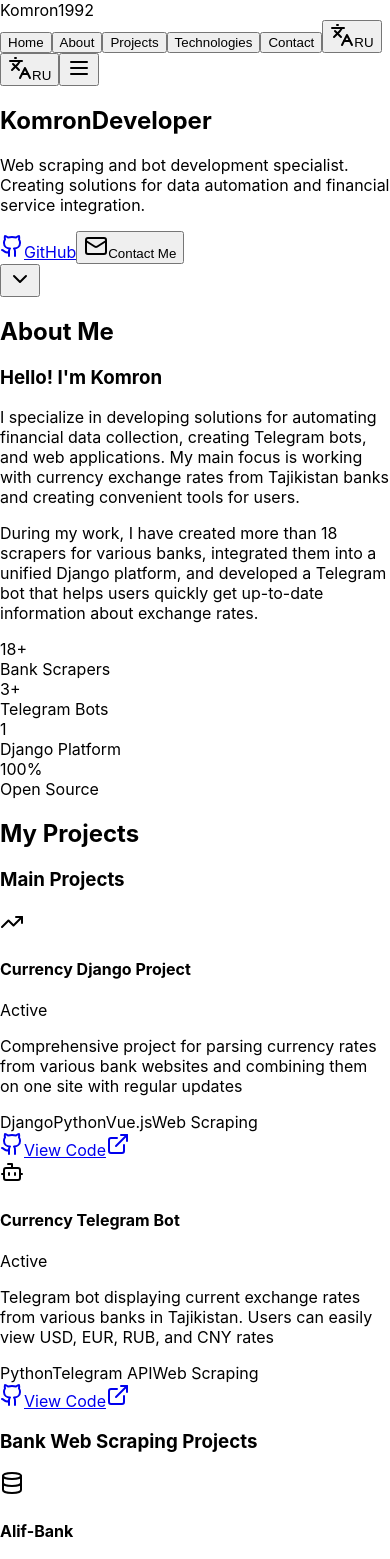
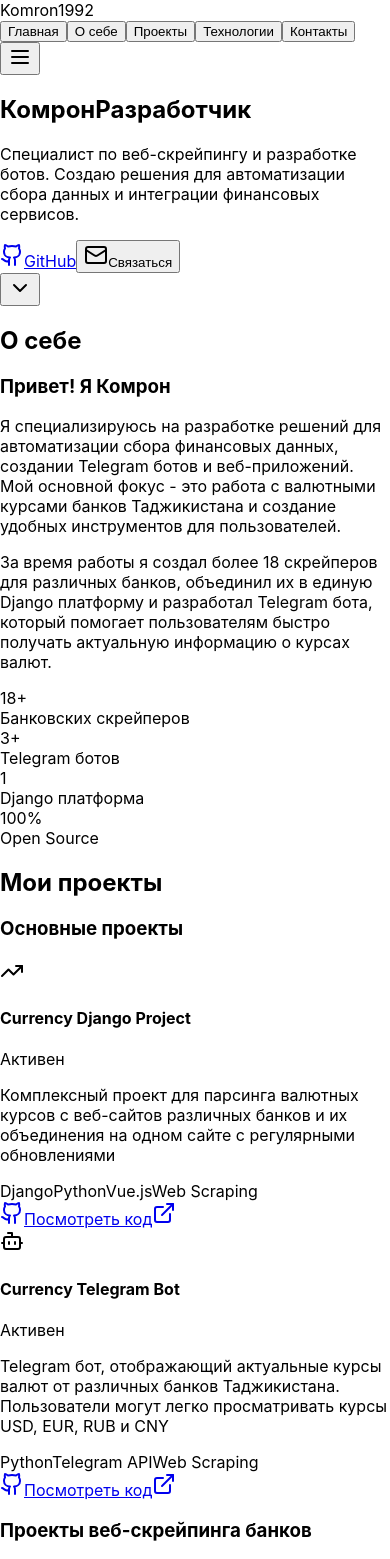
Before and after one commit to Komron1992/komron1992.github.io, a React (Create React App) app: page / in a window 390 px wide. Shown: the top 1559 px of the page. Built offline with nearby package versions, Linux system fonts and the light colour scheme.

Commit message:
Update App.js

```diff
--- a/src/App.js
+++ b/src/App.js
@@ -1,181 +1,39 @@
 import React, { useState, useEffect } from 'react';
-import { Github, ExternalLink, Mail, MessageCircle, Code, Database, Globe, Bot, TrendingUp, ChevronDown, Menu, X, Languages } from 'lucide-react';
+import { Github, ExternalLink, Mail, MessageCircle, Code, Database, Globe, Bot, TrendingUp, ChevronDown, Menu, X } from 'lucide-react';
 
 const Portfolio = () => {
   const [isMenuOpen, setIsMenuOpen] = useState(false);
   const [activeSection, setActiveSection] = useState('home');
-  const [language, setLanguage] = useState('en'); // Default to English
-
-  const translations = {
-    en: {
-      nav: {
-        home: 'Home',
-        about: 'About',
-        projects: 'Projects',
-        technologies: 'Technologies',
-        contact: 'Contact'
-      },
-      hero: {
-        name: 'Komron',
-        title: 'Developer',
-        subtitle: 'Web scraping and bot development specialist. Creating solutions for data automation and financial service integration.',
-        github: 'GitHub',
-        contact: 'Contact Me'
-      },
-      about: {
-        title: 'About Me',
-        greeting: 'Hello! I\'m Komron',
-        description1: 'I specialize in developing solutions for automating financial data collection, creating Telegram bots, and web applications. My main focus is working with currency exchange rates from Tajikistan banks and creating convenient tools for users.',
-        description2: 'During my work, I have created more than 18 scrapers for various banks, integrated them into a unified Django platform, and developed a Telegram bot that helps users quickly get up-to-date information about exchange rates.',
-        stats: {
-          scrapers: 'Bank Scrapers',
-          bots: 'Telegram Bots',
-          platform: 'Django Platform',
-          openSource: 'Open Source'
-        }
-      },
-      projects: {
-        title: 'My Projects',
-        mainProjects: 'Main Projects',
-        scrapingProjects: 'Bank Web Scraping Projects',
-        otherProjects: 'Other Projects',
-        viewCode: 'View Code',
-        status: {
-          active: 'Active',
-          development: 'In Development'
-        },
-        descriptions: {
-          currency: 'Comprehensive project for parsing currency rates from various bank websites and combining them on one site with regular updates',
-          bot: 'Telegram bot displaying current exchange rates from various banks in Tajikistan. Users can easily view USD, EUR, RUB, and CNY rates',
-          vixi: 'Intelligent Telegram bot with artificial intelligence capabilities'
-        },
-        bankScraper: 'Currency Rate Scraper'
-      },
-      technologies: {
-        title: 'Technologies',
-        subtitle: 'Technologies and tools I use in my work'
-      },
-      contact: {
-        title: 'Contact Me',
-        subtitle: 'Ready for new projects and interesting opportunities',
-        workTogether: 'Let\'s work together!',
-        description: 'If you have an interesting project or are looking for a developer for data collection automation, bot creation, or web applications - I\'d be happy to discuss the details.',
-        email: 'Send Email',
-        specializations: 'My Specializations',
-        skills: [
-          'Web scraping and data parsing',
-          'Telegram bot development',
-          'Django web applications',
-          'Business process automation',
-          'API integrations',
-          'Financial data and exchange rates'
-        ]
-      },
-      footer: {
-        rights: '© 2025 Komron. All rights reserved.'
-      }
-    },
-    ru: {
-      nav: {
-        home: 'Главная',
-        about: 'О себе',
-        projects: 'Проекты',
-        technologies: 'Технологии',
-        contact: 'Контакты'
-      },
-      hero: {
-        name: 'Комрон',
-        title: 'Разработчик',
-        subtitle: 'Специалист по веб-скрейпингу и разработке ботов. Создаю решения для автоматизации сбора данных и интеграции финансовых сервисов.',
-        github: 'GitHub',
-        contact: 'Связаться'
-      },
-      about: {
-        title: 'О себе',
-        greeting: 'Привет! Я Комрон',
-        description1: 'Я специализируюсь на разработке решений для автоматизации сбора финансовых данных, создании Telegram ботов и веб-приложений. Мой основной фокус - это работа с валютными курсами банков Таджикистана и создание удобных инструментов для пользователей.',
-        description2: 'За время работы я создал более 18 скрейперов для различных банков, объединил их в единую Django платформу и разработал Telegram бота, который помогает пользователям быстро получать актуальную информацию о курсах валют.',
-        stats: {
-          scrapers: 'Банковских скрейперов',
-          bots: 'Telegram ботов',
-          platform: 'Django платформа',
-          openSource: 'Open Source'
-        }
-      },
-      projects: {
-        title: 'Мои проекты',
-        mainProjects: 'Основные проекты',
-        scrapingProjects: 'Проекты веб-скрейпинга банков',
-        otherProjects: 'Другие проекты',
-        viewCode: 'Посмотреть код',
-        status: {
-          active: 'Активен',
-          development: 'Разработка'
-        },
-        descriptions: {
-          currency: 'Комплексный проект для парсинга валютных курсов с веб-сайтов различных банков и их объединения на одном сайте с регулярными обновлениями',
-          bot: 'Telegram бот, отображающий актуальные курсы валют от различных банков Таджикистана. Пользователи могут легко просматривать курсы USD, EUR, RUB и CNY',
-          vixi: 'Интеллектуальный Telegram бот с возможностями искусственного интеллекта'
-        },
-        bankScraper: 'Скрейпер валютных курсов'
-      },
-      technologies: {
-        title: 'Технологии',
-        subtitle: 'Технологии и инструменты, которые я использую в своей работе'
-      },
-      contact: {
-        title: 'Свяжитесь со мной',
-        subtitle: 'Готов к новым проектам и интересным предложениям',
-        workTogether: 'Давайте работать вместе!',
-        description: 'Если у вас есть интересный проект или вы ищете разработчика для автоматизации сбора данных, создания ботов или веб-приложений - буду рад обсудить детали.',
-        email: 'Написать email',
-        specializations: 'Мои специализации',
-        skills: [
-          'Веб-скрейпинг и парсинг данных',
-          'Разработка Telegram ботов',
-          'Django веб-приложения',
-          'Автоматизация бизнес-процессов',
-          'API интеграции',
-          'Финансовые данные и валютные курсы'
-        ]
-      },
-      footer: {
-        rights: '© 2025 Комрон. Все права защищены.'
-      }
-    }
-  };
-
-  const t = translations[language];
 
   const projects = [
     {
       id: 1,
       title: "Currency Django Project",
-      description: t.projects.descriptions.currency,
+      description: "Комплексный проект для парсинга валютных курсов с веб-сайтов различных банков и их объединения на одном сайте с регулярными обновлениями",
       category: "main",
       technologies: ["Django", "Python", "Vue.js", "Web Scraping"],
       github: "https://github.com/Komron1992/Currency_django_project",
-      status: "active",
+      status: "Активен",
       icon: <TrendingUp className="w-6 h-6" />
     },
     {
       id: 2,
       title: "Currency Telegram Bot",
-      description: t.projects.descriptions.bot,
+      description: "Telegram бот, отображающий актуальные курсы валют от различных банков Таджикистана. Пользователи могут легко просматривать курсы USD, EUR, RUB и CNY",
       category: "main",
       technologies: ["Python", "Telegram API", "Web Scraping"],
       github: "https://github.com/Komron1992/currency_tjkBot",
-      status: "active",
+      status: "Активен",
       icon: <Bot className="w-6 h-6" />
     },
     {
       id: 3,
       title: "Vixi GPT Bot",
-      description: t.projects.descriptions.vixi,
+      description: "Интеллектуальный Telegram бот с возможностями искусственного интеллекта",
       category: "bot",
       technologies: ["Python", "AI/ML", "Telegram API"],
       github: "https://github.com/Komron1992/Vixi_gptBot",
-      status: "development",
+      status: "Разработка",
       icon: <MessageCircle className="w-6 h-6" />
     }
   ];
@@ -221,10 +79,6 @@ const Portfolio = () => {
     setIsMenuOpen(false);
   };
 
-  const toggleLanguage = () => {
-    setLanguage(language === 'en' ? 'ru' : 'en');
-  };
-
   return (
     <div className="min-h-screen bg-gradient-to-br from-slate-900 via-purple-900 to-slate-900">
       {/* Navigation */}
@@ -235,7 +89,7 @@ const Portfolio = () => {
               Komron1992
             </div>
 
-            <div className="hidden md:flex items-center space-x-8">
+            <div className="hidden md:flex space-x-8">
               {['home', 'about', 'projects', 'technologies', 'contact'].map((item) => (
                 <button
                   key={item}
@@ -246,37 +100,20 @@ const Portfolio = () => {
                       : 'text-white/70 hover:text-white'
                   }`}
                 >
-                  {t.nav[item]}
+                  {item === 'home' ? 'Главная' :
+                   item === 'about' ? 'О себе' :
+                   item === 'projects' ? 'Проекты' :
+                   item === 'technologies' ? 'Технологии' : 'Контакты'}
                 </button>
               ))}
-
-              {/* Language Toggle */}
-              <button
-                onClick={toggleLanguage}
-                className="flex items-center gap-2 bg-white/10 hover:bg-white/20 text-white px-3 py-2 rounded-full transition-all duration-300 backdrop-blur-sm border border-white/20"
-              >
-                <Languages className="w-4 h-4" />
-                <span className="text-sm font-medium">{language === 'en' ? 'RU' : 'EN'}</span>
-              </button>
             </div>
 
-            <div className="md:hidden flex items-center gap-3">
-              {/* Mobile Language Toggle */}
-              <button
-                onClick={toggleLanguage}
-                className="flex items-center gap-1 bg-white/10 hover:bg-white/20 text-white px-2 py-1 rounded-full transition-all duration-300 backdrop-blur-sm border border-white/20"
-              >
-                <Languages className="w-4 h-4" />
-                <span className="text-xs font-medium">{language === 'en' ? 'RU' : 'EN'}</span>
-              </button>
-
-              <button
-                className="text-white"
-                onClick={() => setIsMenuOpen(!isMenuOpen)}
-              >
-                {isMenuOpen ? <X className="w-6 h-6" /> : <Menu className="w-6 h-6" />}
-              </button>
-            </div>
+            <button
+              className="md:hidden text-white"
+              onClick={() => setIsMenuOpen(!isMenuOpen)}
+            >
+              {isMenuOpen ? <X className="w-6 h-6" /> : <Menu className="w-6 h-6" />}
+            </button>
           </div>
         </div>
 
@@ -288,9 +125,12 @@ const Portfolio = () => {
                 <button
                   key={item}
                   onClick={() => scrollToSection(item)}
-                  className="block px-3 py-2 text-white/70 hover:text-white capitalize w-full text-left"
+                  className="block px-3 py-2 text-white/70 hover:text-white capitalize"
                 >
-                  {t.nav[item]}
+                  {item === 'home' ? 'Главная' :
+                   item === 'about' ? 'О себе' :
+                   item === 'projects' ? 'Проекты' :
+                   item === 'technologies' ? 'Технологии' : 'Контакты'}
                 </button>
               ))}
             </div>
@@ -304,13 +144,13 @@ const Portfolio = () => {
           <div className="space-y-8">
             <div className="space-y-4">
               <h1 className="text-5xl md:text-7xl font-bold text-white">
-                {t.hero.name}
+                Комрон
                 <span className="block bg-gradient-to-r from-purple-400 via-pink-400 to-purple-400 bg-clip-text text-transparent">
-                  {t.hero.title}
+                  Разработчик
                 </span>
               </h1>
               <p className="text-xl md:text-2xl text-white/70 max-w-3xl mx-auto">
-                {t.hero.subtitle}
+                Специалист по веб-скрейпингу и разработке ботов. Создаю решения для автоматизации сбора данных и интеграции финансовых сервисов.
               </p>
             </div>
 
@@ -322,14 +162,14 @@ const Portfolio = () => {
                 className="inline-flex items-center gap-2 bg-white/10 hover:bg-white/20 text-white px-6 py-3 rounded-full transition-all duration-300 backdrop-blur-sm border border-white/20"
               >
                 <Github className="w-5 h-5" />
-                {t.hero.github}
+                GitHub
               </a>
               <button
                 onClick={() => scrollToSection('contact')}
                 className="inline-flex items-center gap-2 bg-gradient-to-r from-purple-600 to-pink-600 hover:from-purple-700 hover:to-pink-700 text-white px-6 py-3 rounded-full transition-all duration-300"
               >
                 <Mail className="w-5 h-5" />
-                {t.hero.contact}
+                Связаться
               </button>
             </div>
 
@@ -349,37 +189,41 @@ const Portfolio = () => {
       <section id="about" className="py-20 bg-black/20">
         <div className="max-w-7xl mx-auto px-4 sm:px-6 lg:px-8">
           <div className="text-center mb-16">
-            <h2 className="text-4xl font-bold text-white mb-4">{t.about.title}</h2>
+            <h2 className="text-4xl font-bold text-white mb-4">О себе</h2>
             <div className="w-24 h-1 bg-gradient-to-r from-purple-400 to-pink-400 mx-auto"></div>
           </div>
 
           <div className="grid md:grid-cols-2 gap-12 items-center">
             <div className="space-y-6">
-              <h3 className="text-2xl font-bold text-white">{t.about.greeting}</h3>
+              <h3 className="text-2xl font-bold text-white">Привет! Я Комрон</h3>
               <p className="text-white/80 leading-relaxed">
-                {t.about.description1}
+                Я специализируюсь на разработке решений для автоматизации сбора финансовых данных,
+                создании Telegram ботов и веб-приложений. Мой основной фокус - это работа с валютными
+                курсами банков Таджикистана и создание удобных инструментов для пользователей.
               </p>
               <p className="text-white/80 leading-relaxed">
-                {t.about.description2}
+                За время работы я создал более 18 скрейперов для различных банков,
+                объединил их в единую Django платформу и разработал Telegram бота,
+                который помогает пользователям быстро получать актуальную информацию о курсах валют.
               </p>
             </div>
 
             <div className="grid grid-cols-2 gap-4">
               <div className="bg-white/5 backdrop-blur-sm border border-white/10 rounded-lg p-6 text-center">
                 <div className="text-3xl font-bold text-purple-400 mb-2">18+</div>
-                <div className="text-white/70">{t.about.stats.scrapers}</div>
+                <div className="text-white/70">Банковских скрейперов</div>
               </div>
               <div className="bg-white/5 backdrop-blur-sm border border-white/10 rounded-lg p-6 text-center">
                 <div className="text-3xl font-bold text-pink-400 mb-2">3+</div>
-                <div className="text-white/70">{t.about.stats.bots}</div>
+                <div className="text-white/70">Telegram ботов</div>
               </div>
               <div className="bg-white/5 backdrop-blur-sm border border-white/10 rounded-lg p-6 text-center">
                 <div className="text-3xl font-bold text-purple-400 mb-2">1</div>
-                <div className="text-white/70">{t.about.stats.platform}</div>
+                <div className="text-white/70">Django платформа</div>
               </div>
               <div className="bg-white/5 backdrop-blur-sm border border-white/10 rounded-lg p-6 text-center">
                 <div className="text-3xl font-bold text-pink-400 mb-2">100%</div>
-                <div className="text-white/70">{t.about.stats.openSource}</div>
+                <div className="text-white/70">Open Source</div>
               </div>
             </div>
           </div>
@@ -390,13 +234,13 @@ const Portfolio = () => {
       <section id="projects" className="py-20">
         <div className="max-w-7xl mx-auto px-4 sm:px-6 lg:px-8">
           <div className="text-center mb-16">
-            <h2 className="text-4xl font-bold text-white mb-4">{t.projects.title}</h2>
+            <h2 className="text-4xl font-bold text-white mb-4">Мои проекты</h2>
             <div className="w-24 h-1 bg-gradient-to-r from-purple-400 to-pink-400 mx-auto mb-8"></div>
           </div>
 
           {/* Main Projects */}
           <div className="mb-16">
-            <h3 className="text-2xl font-bold text-white mb-8">{t.projects.mainProjects}</h3>
+            <h3 className="text-2xl font-bold text-white mb-8">Основные проекты</h3>
             <div className="grid md:grid-cols-2 gap-8">
               {projects.filter(p => p.category === 'main').map((project) => (
                 <div key={project.id} className="group bg-white/5 backdrop-blur-sm border border-white/10 rounded-xl p-6 hover:bg-white/10 transition-all duration-300">
@@ -406,9 +250,7 @@ const Portfolio = () => {
                     </div>
                     <div>
                       <h4 className="text-xl font-bold text-white">{project.title}</h4>
-                      <span className={`text-sm ${project.status === 'active' ? 'text-green-400' : 'text-yellow-400'}`}>
-                        {t.projects.status[project.status]}
-                      </span>
+                      <span className="text-sm text-green-400">{project.status}</span>
                     </div>
                   </div>
 
@@ -429,7 +271,7 @@ const Portfolio = () => {
                     className="inline-flex items-center gap-2 text-purple-400 hover:text-purple-300 transition-colors"
                   >
                     <Github className="w-4 h-4" />
-                    {t.projects.viewCode}
+                    Посмотреть код
                     <ExternalLink className="w-4 h-4" />
                   </a>
                 </div>
@@ -439,7 +281,7 @@ const Portfolio = () => {
 
           {/* Scraping Projects */}
           <div className="mb-16">
-            <h3 className="text-2xl font-bold text-white mb-8">{t.projects.scrapingProjects}</h3>
+            <h3 className="text-2xl font-bold text-white mb-8">Проекты веб-скрейпинга банков</h3>
             <div className="grid grid-cols-1 md:grid-cols-2 lg:grid-cols-3 gap-4">
               {scrapingProjects.map((bank) => (
                 <div key={bank} className="bg-white/5 backdrop-blur-sm border border-white/10 rounded-lg p-4 hover:bg-white/10 transition-all duration-300">
@@ -447,7 +289,7 @@ const Portfolio = () => {
                     <Database className="w-5 h-5 text-purple-400" />
                     <div>
                       <h4 className="text-white font-medium">{bank}</h4>
-                      <p className="text-white/60 text-sm">{t.projects.bankScraper}</p>
+                      <p className="text-white/60 text-sm">Скрейпер валютных курсов</p>
                     </div>
                   </div>
                   <a
@@ -466,7 +308,7 @@ const Portfolio = () => {
 
           {/* Other Projects */}
           <div>
-            <h3 className="text-2xl font-bold text-white mb-8">{t.projects.otherProjects}</h3>
+            <h3 className="text-2xl font-bold text-white mb-8">Другие проекты</h3>
             <div className="grid md:grid-cols-1 gap-6">
               {projects.filter(p => p.category === 'bot').map((project) => (
                 <div key={project.id} className="bg-white/5 backdrop-blur-sm border border-white/10 rounded-xl p-6 hover:bg-white/10 transition-all duration-300">
@@ -476,9 +318,7 @@ const Portfolio = () => {
                     </div>
                     <div>
                       <h4 className="text-xl font-bold text-white">{project.title}</h4>
-                      <span className={`text-sm ${project.status === 'active' ? 'text-green-400' : 'text-yellow-400'}`}>
-                        {t.projects.status[project.status]}
-                      </span>
+                      <span className="text-sm text-yellow-400">{project.status}</span>
                     </div>
                   </div>
 
@@ -499,7 +339,7 @@ const Portfolio = () => {
                     className="inline-flex items-center gap-2 text-purple-400 hover:text-purple-300 transition-colors"
                   >
                     <Github className="w-4 h-4" />
-                    {t.projects.viewCode}
+                    Посмотреть код
                     <ExternalLink className="w-4 h-4" />
                   </a>
                 </div>
@@ -513,10 +353,10 @@ const Portfolio = () => {
       <section id="technologies" className="py-20 bg-black/20">
         <div className="max-w-7xl mx-auto px-4 sm:px-6 lg:px-8">
           <div className="text-center mb-16">
-            <h2 className="text-4xl font-bold text-white mb-4">{t.technologies.title}</h2>
+            <h2 className="text-4xl font-bold text-white mb-4">Технологии</h2>
             <div className="w-24 h-1 bg-gradient-to-r from-purple-400 to-pink-400 mx-auto mb-8"></div>
             <p className="text-white/70 text-lg max-w-2xl mx-auto">
-              {t.technologies.subtitle}
+              Технологии и инструменты, которые я использую в своей работе
             </p>
           </div>
 
@@ -548,19 +388,20 @@ const Portfolio = () => {
       <section id="contact" className="py-20">
         <div className="max-w-7xl mx-auto px-4 sm:px-6 lg:px-8">
           <div className="text-center mb-16">
-            <h2 className="text-4xl font-bold text-white mb-4">{t.contact.title}</h2>
+            <h2 className="text-4xl font-bold text-white mb-4">Свяжитесь со мной</h2>
             <div className="w-24 h-1 bg-gradient-to-r from-purple-400 to-pink-400 mx-auto mb-8"></div>
             <p className="text-white/70 text-lg max-w-2xl mx-auto">
-              {t.contact.subtitle}
+              Готов к новым проектам и интересным предложениям
             </p>
           </div>
 
           <div className="max-w-4xl mx-auto">
             <div className="grid md:grid-cols-2 gap-8">
               <div className="space-y-6">
-                <h3 className="text-2xl font-bold text-white mb-6">{t.contact.workTogether}</h3>
+                <h3 className="text-2xl font-bold text-white mb-6">Давайте работать вместе!</h3>
                 <p className="text-white/80 leading-relaxed">
-                  {t.contact.description}
+                  Если у вас есть интересный проект или вы ищете разработчика для автоматизации
+                  сбора данных, создания ботов или веб-приложений - буду рад обсудить детали.
                 </p>
 
                 <div className="space-y-4">
@@ -578,16 +419,23 @@ const Portfolio = () => {
                     className="flex items-center gap-3 text-white/80 hover:text-white transition-colors"
                   >
                     <Mail className="w-5 h-5" />
-                    {t.contact.email}
+                    Написать email
                   </a>
                 </div>
               </div>
 
               <div className="bg-white/5 backdrop-blur-sm border border-white/10 rounded-xl p-8">
-                <h4 className="text-xl font-bold text-white mb-6">{t.contact.specializations}</h4>
+                <h4 className="text-xl font-bold text-white mb-6">Мои специализации</h4>
                 <ul className="space-y-3">
-                  {t.contact.skills.map((skill, index) => (
-                    <li key={index} className="flex items-center gap-3 text-white/80">
+                  {[
+                    "Веб-скрейпинг и парсинг данных",
+                    "Разработка Telegram ботов",
+                    "Django веб-приложения",
+                    "Автоматизация бизнес-процессов",
+                    "API интеграции",
+                    "Финансовые данные и валютные курсы"
+                  ].map((skill) => (
+                    <li key={skill} className="flex items-center gap-3 text-white/80">
                       <div className="w-2 h-2 bg-gradient-to-r from-purple-400 to-pink-400 rounded-full"></div>
                       {skill}
                     </li>
@@ -604,7 +452,7 @@ const Portfolio = () => {
         <div className="max-w-7xl mx-auto px-4 sm:px-6 lg:px-8">
           <div className="flex flex-col md:flex-row justify-between items-center">
             <div className="text-white/60 mb-4 md:mb-0">
-              {t.footer.rights}
+              © 2025 Комрон. Все права защищены.
             </div>
             <div className="flex space-x-6">
               <a
@@ -623,4 +471,4 @@ const Portfolio = () => {
   );
 };
 
-export default Portfolio
+export default Portfolio;
```
